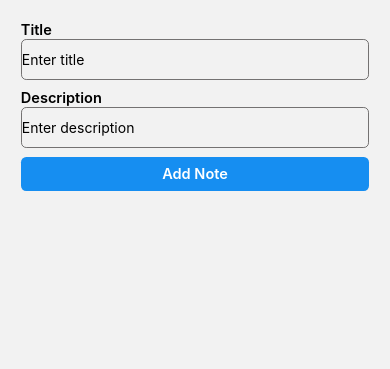
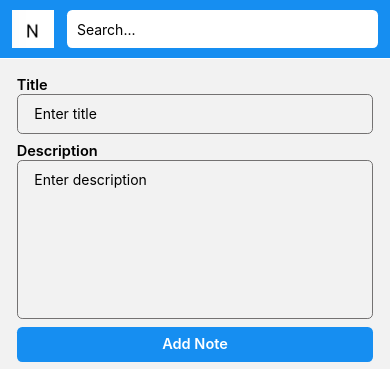
Before and after one commit to Sagarchakkarkota/Notes-React-native-, a React Native app: screen /AddEditNote in a window 390 px wide. Shown: the top 369 px of the page. Built offline with nearby package versions, Linux system fonts and the light colour scheme.

Commit message:
enahnce: added basic validations, added delete confirmation alert and optimised code

```diff
--- /dev/null
+++ b/src/components/Navbar/Navbar.tsx
@@ -0,0 +1,74 @@
+// src/components/Navbar/Navbar.tsx
+import React, { useState } from 'react';
+import {
+  View,
+  TextInput,
+  Image,
+  StyleSheet,
+  useColorScheme,
+} from 'react-native';
+import { widthScale } from '../../utils/scales.utility';
+import { colors } from '../../theme/colors';
+
+interface NavbarProps {
+  showSearch?: boolean;
+  handleSearchValue?: (value: string) => void;
+}
+
+const Navbar = ({ showSearch = true, handleSearchValue }: NavbarProps) => {
+  const mode = useColorScheme();
+  const isDarkMode = mode === 'dark';
+
+  return (
+    <View
+      style={[
+        styles.container,
+        { backgroundColor: isDarkMode ? colors.tertiary : colors.primary },
+      ]}
+    >
+      {/* Logo on the left */}
+      <Image
+        source={require('../../assets/notes.png')} // replace with your logo
+        style={styles.logo}
+        resizeMode="contain"
+      />
+
+      {/* Search bar */}
+      {showSearch && (
+        <TextInput
+          onChangeText={value => handleSearchValue?.(value)}
+          placeholder="Search..."
+          placeholderTextColor={colors.text}
+          style={styles.searchInput}
+        />
+      )}
+    </View>
+  );
+};
+
+export default Navbar;
+
+const styles = StyleSheet.create({
+  container: {
+    width: '100%',
+    flexDirection: 'row',
+    alignItems: 'center',
+    paddingHorizontal: widthScale(12),
+    paddingVertical: widthScale(8),
+    borderBottomWidth: 0.5,
+    borderBottomColor: colors.background,
+    gap: widthScale(12),
+  },
+  logo: {
+    width: widthScale(40),
+    height: widthScale(40),
+  },
+  searchInput: {
+    flex: 1,
+    backgroundColor: colors.background,
+    paddingHorizontal: widthScale(10),
+    borderRadius: widthScale(5),
+    height: widthScale(36),
+    color: colors.text,
+  },
+});
--- a/src/components/Wrappers/Wrapper.tsx
+++ b/src/components/Wrappers/Wrapper.tsx
@@ -2,17 +2,25 @@ import React from 'react';
 import { StyleSheet, View } from 'react-native';
 import { widthScale } from '../../utils/scales.utility';
 import { SafeAreaView } from 'react-native-safe-area-context';
+import Navbar from '../Navbar/Navbar';
 
 const Wrapper = ({
   children,
   style,
+  childStyle,
+  showSearch = true,
+  handleSearchValue,
 }: {
   children: React.ReactNode;
   style?: any;
+  childStyle?: any;
+  showSearch?: boolean;
+  handleSearchValue?: (value: string) => void;
 }) => {
   return (
     <SafeAreaView style={[wrapperStyles.mainContainer, style]}>
-      {children}
+      <Navbar showSearch={showSearch} handleSearchValue={handleSearchValue} />
+      <View style={[wrapperStyles.childContainer, childStyle]}>{children}</View>
     </SafeAreaView>
   );
 };
@@ -20,5 +28,6 @@ const Wrapper = ({
 export default Wrapper;
 
 const wrapperStyles = StyleSheet.create({
-  mainContainer: { flex: 1, padding: widthScale(20) },
+  mainContainer: { flex: 1 },
+  childContainer: { width: '100%', height: '100%', padding: widthScale(16) },
 });
--- a/src/screens/AddEditNoteScreen/AddEditNoteScreen.styles.ts
+++ b/src/screens/AddEditNoteScreen/AddEditNoteScreen.styles.ts
@@ -6,7 +6,8 @@ export const addEditNoteScreenStyles = StyleSheet.create({
   container: { gap: widthScale(8) },
   label: { color: colors.text, fontSize: widthScale(14), fontWeight: '600' },
   input: {
-    height: widthScale(40),
+    paddingVertical: widthScale(10),
+    paddingHorizontal: widthScale(16),
     borderWidth: widthScale(1),
     borderColor: colors.gray,
     borderRadius: widthScale(5),
--- a/src/screens/AddEditNoteScreen/index.tsx
+++ b/src/screens/AddEditNoteScreen/index.tsx
@@ -12,18 +12,30 @@ import CustomButton from '../../components/Buttons/CustomButton';
 import useHomeScreen from '../HomeScreen/hooks/useHomeScreen';
 import { IItemSchema } from '../../globalTypes/globalTypes';
 import { colors } from '../../theme/colors';
+import Toast from 'react-native-toast-message';
+import { widthScale } from '../../utils/scales.utility';
 
 const AddEditNoteScreen = ({ route }: { route: any }) => {
   const itemId = route?.params?.id;
   const mode = useColorScheme();
   const isDarkMode = mode === 'dark';
   const {
-    states: { data },
+    states: { data, isPending },
     functions: { addEditHandler, getData },
   } = useHomeScreen({ editId: itemId });
   const [title, setTitle] = useState('');
+  const [titleError, setTitleError] = useState(false);
   const [description, setDescription] = useState('');
+  const [descriptionError, setDescriptionError] = useState(false);
+
   const onSubmit = () => {
+    if (!title) {
+      setTitleError(true);
+    }
+    if (!description) {
+      setDescriptionError(true);
+    }
+    if (title && description) {
       addEditHandler({
         id: itemId || Date.now(),
         title,
@@ -31,6 +43,7 @@ const AddEditNoteScreen = ({ route }: { route: any }) => {
       });
       setTitle('');
       setDescription('');
+    }
   };
   useEffect(() => {
     getData();
@@ -42,12 +55,12 @@ const AddEditNoteScreen = ({ route }: { route: any }) => {
       setTitle(String(item?.title || ''));
       setDescription(String(item?.description || ''));
     }
-  }, [itemId, data.length]);
+  }, [itemId, data]);
   const textColor = isDarkMode ? colors.background : colors.text;
 
   return (
     <Wrapper
-      style={[
+      childStyle={[
         addEditNoteScreenStyles.container,
         isDarkMode && { backgroundColor: colors.darkgray },
       ]}
@@ -58,28 +71,51 @@ const AddEditNoteScreen = ({ route }: { route: any }) => {
         </Text>
         <TextInput
           style={[[addEditNoteScreenStyles.input, { color: textColor }]]}
-          onChangeText={setTitle}
+          onChangeText={value => {
+            if (value) {
+              setTitleError(false);
+            }
+            setTitle(value);
+          }}
           value={title}
           placeholder="Enter title"
           // placeholderTextColor={textColor}
         />
+        {titleError && (
+          <Text style={{ color: colors.error, marginTop: widthScale(4) }}>
+            title field is required
+          </Text>
+        )}
       </View>
       <View>
         <Text style={[addEditNoteScreenStyles.label, { color: textColor }]}>
           Description
         </Text>
         <TextInput
+          multiline
+          numberOfLines={8}
           style={[addEditNoteScreenStyles.input, { color: textColor }]}
-          onChangeText={setDescription}
+          onChangeText={value => {
+            if (value) {
+              setDescriptionError(false);
+            }
+            setDescription(value);
+          }}
           value={description}
           placeholder="Enter description"
           // placeholderTextColor={textColor}
         />
+        {descriptionError && (
+          <Text style={{ color: colors.error, marginTop: widthScale(4) }}>
+            Description field is required
+          </Text>
+        )}
       </View>
       <CustomButton
         text="Add Note"
         type="touchableOpacity"
         onPress={onSubmit}
+        loading={isPending}
       />
     </Wrapper>
   );
--- a/src/screens/HomeScreen/HomesScreen.styles.ts
+++ b/src/screens/HomeScreen/HomesScreen.styles.ts
@@ -30,4 +30,17 @@ export const cardStyles = StyleSheet.create({
 
 export const homeScreenStyles = StyleSheet.create({
   contentContainerStyle: { padding: widthScale(12), gap: widthScale(8) },
+  loadingContainer: {
+    height: widthScale(200),
+    width: '100%',
+    alignItems: 'center',
+    justifyContent: 'center',
+  },
+  emptyText: {
+    color: colors.gray,
+    fontSize: widthScale(26),
+    fontWeight: '600',
+    textAlign: 'center',
+    margin: widthScale(40),
+  },
 });
--- a/src/screens/HomeScreen/components/Card.tsx
+++ b/src/screens/HomeScreen/components/Card.tsx
@@ -11,7 +11,6 @@ import {
 import { IItemSchema } from '../../../globalTypes/globalTypes';
 import { colors } from '../../../theme/colors';
 import { cardStyles } from '../HomesScreen.styles';
-import { hexToRgba } from '../../../utils/hexToRgba.utility';
 
 const Card = ({
   item,
--- a/src/screens/HomeScreen/hooks/useHomeScreen.ts
+++ b/src/screens/HomeScreen/hooks/useHomeScreen.ts
@@ -3,28 +3,37 @@ import { useState } from 'react';
 import Toast from 'react-native-toast-message';
 import { IItemSchema } from '../../../globalTypes/globalTypes';
 import { useNavigation } from '@react-navigation/native';
+import { Alert } from 'react-native';
 
 const useHomeScreen = ({ editId }: { editId?: number }) => {
   const [data, setData] = useState<IItemSchema[]>([]);
+  const [filteredData, setFilteredData] = useState<IItemSchema[]>([]);
   const navigation = useNavigation<any>();
+  const [isLoading, setLoading] = useState(false);
+  const [isPending, setPending] = useState(false);
   const getData = async () => {
+    setLoading(true);
     try {
       const res = await AsyncStorage.getItem('data');
       const pasedData = res ? JSON.parse(res) : [];
       setData(pasedData);
     } catch (e) {
       console.log(e);
+    } finally {
+      setLoading(false);
     }
   };
 
   const storeData = async (data: any) => {
+    setPending(true);
     try {
       await AsyncStorage.setItem('data', JSON.stringify(data));
-      getData();
       setData(data);
       navigation.navigate('Home');
     } catch (e) {
       // saving error
+    } finally {
+      setPending(false);
     }
   };
 
@@ -63,6 +72,18 @@ const useHomeScreen = ({ editId }: { editId?: number }) => {
     const filteredData = data?.filter((item: IItemSchema) => {
       return item?.id !== id;
     });
+    Alert.alert(
+      'Do you want to delete this note ?',
+      'you cannot undo this item',
+      [
+        {
+          text: 'Cancel',
+          onPress: () => console.log('Cancel Pressed'),
+          style: 'cancel',
+        },
+        {
+          text: 'OK',
+          onPress: () => {
             storeData(filteredData);
             Toast.show({
               type: 'success',
@@ -70,10 +91,19 @@ const useHomeScreen = ({ editId }: { editId?: number }) => {
               position: 'top',
               visibilityTime: 2000,
             });
+          },
+        },
+      ],
+    );
   };
   return {
     states: {
+      isLoading,
+      isPending,
       data,
+      setData,
+      filteredData,
+      setFilteredData,
     },
     functions: { addEditHandler, getData, deleteHandler },
   };
--- a/src/screens/HomeScreen/index.tsx
+++ b/src/screens/HomeScreen/index.tsx
@@ -1,16 +1,24 @@
 import React, { useEffect } from 'react';
-import { FlatList, StyleSheet, useColorScheme, View } from 'react-native';
+import {
+  ActivityIndicator,
+  Button,
+  FlatList,
+  StyleSheet,
+  Text,
+  useColorScheme,
+  View,
+} from 'react-native';
 import CustomButton from '../../components/Buttons/CustomButton';
 import Wrapper from '../../components/Wrappers/Wrapper';
+import { colors } from '../../theme/colors';
+import Card from './components/Card';
+import { homeScreenStyles } from './HomesScreen.styles';
+import useHomeScreen from './hooks/useHomeScreen';
 import { widthScale } from '../../utils/scales.utility';
-import Card from './components/Card';
-import useHomeScreen from './hooks/useHomeScreen';
-import { homeScreenStyles } from './HomesScreen.styles';
-import { colors } from '../../theme/colors';
 
 const HomesScreen = ({ navigation }: any) => {
   const {
-    states: { data },
+    states: { data, isLoading, filteredData, setFilteredData },
     functions: { getData, deleteHandler },
   } = useHomeScreen({});
   useEffect(() => {
@@ -18,25 +26,43 @@ const HomesScreen = ({ navigation }: any) => {
   }, []);
   const mode = useColorScheme();
   const isDarkMode = mode === 'dark';
+  const handleSearchValue = (value: string) => {
+    const filteredData = data?.filter(item =>
+      item.title.toLocaleLowerCase().includes(value.toLowerCase()),
+    );
+    setFilteredData(filteredData);
+  };
+  const notesData = filteredData?.length ? filteredData : data;
   return (
     <Wrapper
-      style={{
+      handleSearchValue={handleSearchValue}
+      childStyle={{
         backgroundColor: isDarkMode ? colors.darkgray : colors.background,
       }}
     >
       <CustomButton
         text="Add Note"
         onPress={() => navigation.navigate('AddEditNote')}
+        style={{ width: '25%' }}
       />
 
+      {isLoading ? (
+        <View style={homeScreenStyles.loadingContainer}>
+          <ActivityIndicator size="large" color={colors.background} />
+        </View>
+      ) : (
         <FlatList
-        data={data}
+          data={notesData}
           renderItem={({ item }) => (
             <Card item={item} deleteHandler={deleteHandler} />
           )}
           keyExtractor={item => String(item?.id)}
           contentContainerStyle={homeScreenStyles.contentContainerStyle}
+          ListEmptyComponent={
+            <Text style={homeScreenStyles.emptyText}>No data found</Text>
+          }
         />
+      )}
     </Wrapper>
   );
 };
```
Also changed, not shown: src/components/Buttons/CustomButton.tsx (+8 -2 lines), src/assets/notes.png (added). Lines whose indentation alone changed are shown as unchanged.
